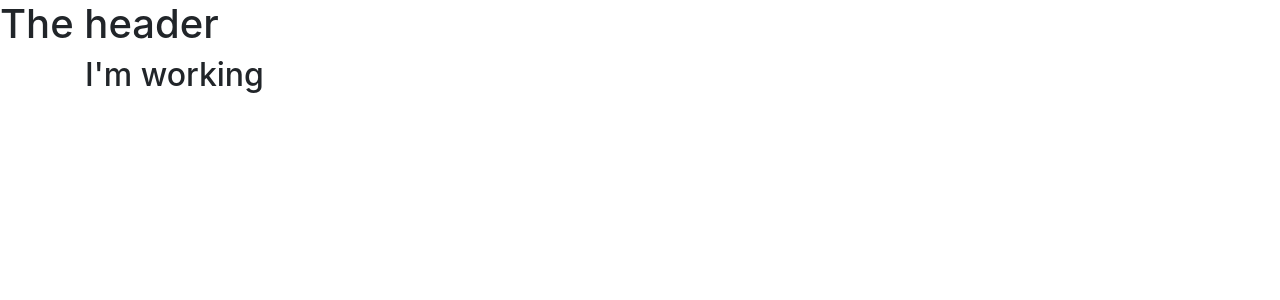
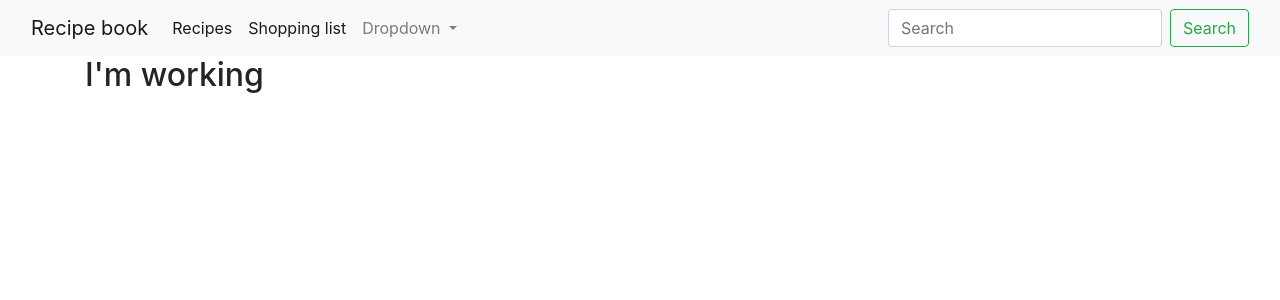
Before and after one commit to Matthiee/RecipesNg6, an Angular app: page / in a window 1280 px wide. Shown: the top 300 px of the page. Built offline with nearby package versions, Linux system fonts and the light colour scheme.

Commit message:
Updata navbar header

```diff
--- a/src/app/header/header.component.html
+++ b/src/app/header/header.component.html
@@ -1 +1,33 @@
-<h1>The header</h1>
+<nav class="navbar navbar-default navbar-expand-lg navbar-light bg-light">
+  <div class="container-fluid">
+    <div class="navbar-header">
+      <a href="#" class="navbar-brand">Recipe book</a>
+      <button class="navbar-toggler" type="button" data-toggle="collapse" data-target="#collapsableNavbar" aria-controls="collapsableNavbar" aria-expanded="false" aria-label="Toggle navigation">
+        <span class="navbar-toggler-icon"></span>
+      </button>
+    </div>
+    <div class="collapse navbar-collapse" id="collapsableNavbar">
+      <ul class="navbar-nav mr-auto">
+        <li class="nav-item active">
+          <a class="nav-link" href="#">Recipes</a>
+        </li>
+        <li class="nav-item active">
+          <a class="nav-link" href="#">Shopping list</a>
+        </li>
+        <li class="nav-item dropdown">
+          <a class="nav-link dropdown-toggle" href="#" id="navbarDropdown" role="button" data-toggle="dropdown" aria-haspopup="true" aria-expanded="false">
+            Dropdown
+          </a>
+          <div class="dropdown-menu" aria-labelledby="navbarDropdown">
+            <a class="dropdown-item" href="#">Save Data</a>
+            <a class="dropdown-item" href="#">Fetch Data</a>
+          </div>
+        </li>
+      </ul>
+      <form class="form-inline my-2 my-lg-0">
+        <input class="form-control mr-sm-2" type="search" placeholder="Search" aria-label="Search">
+        <button class="btn btn-outline-success my-2 my-sm-0" type="submit">Search</button>
+      </form>
+    </div>
+  </div>
+</nav>
```
